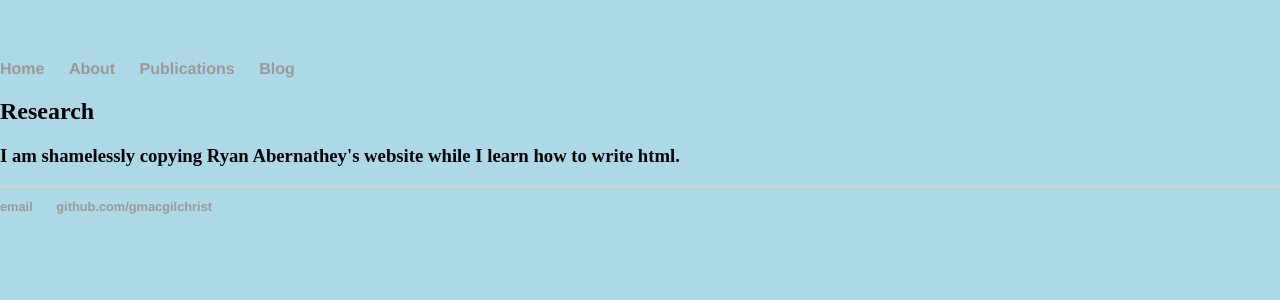
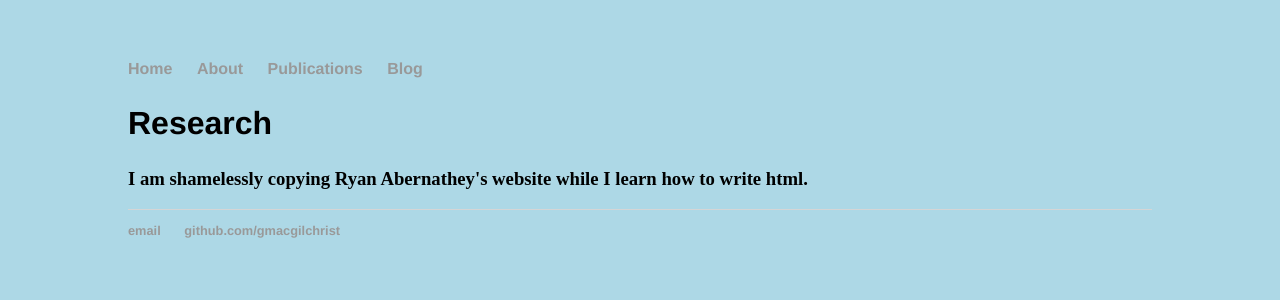
Before and after one commit to gmacgilchrist/gmacgilchrist.github.io, a Jekyll site: the page built from index.html, in a window 1280 px wide. Shown: the top 300 px of the page. Built offline with Jekyll 4.4.1, drawn with Linux system fonts in a browser that asks for light colours.

Commit message:
Update main.css

```diff
--- a/css/main.css
+++ b/css/main.css
@@ -1,7 +1,7 @@
 body {
     background-color: lightblue;
     margin: 60px auto;
-    width: 100%;
+    width: 80%;
 }
 nav ul, footer ul {
     font-family:'Helvetica', 'Arial', 'Sans-Serif';
@@ -24,6 +24,10 @@
     font-size: 3em;
     font-family:'Helvetica', 'Arial', 'Sans-Serif';
 }
+h2 {
+    font-size: 2em;
+    font-family:'Helvetica', 'Arial', 'Sans-Serif';
+}
 p {
     font-size: 1.5em;
     line-height: 1.4em;
```
